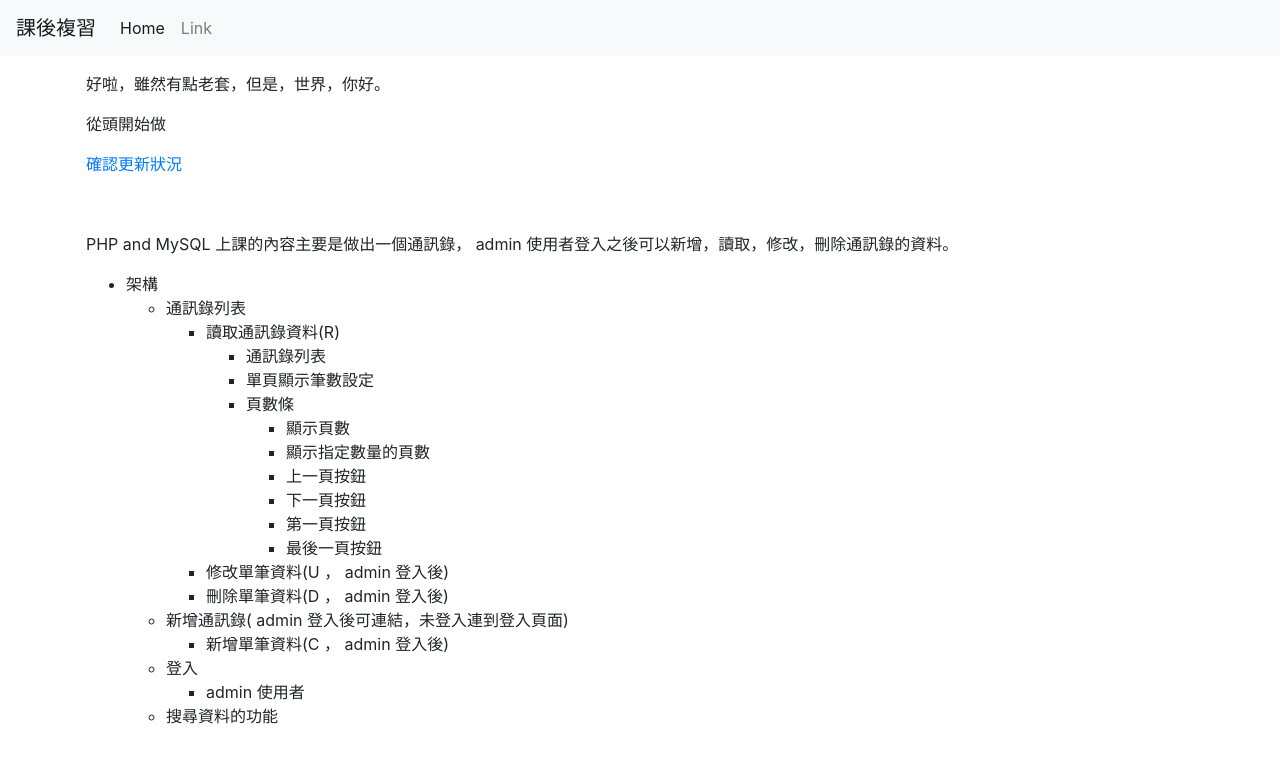
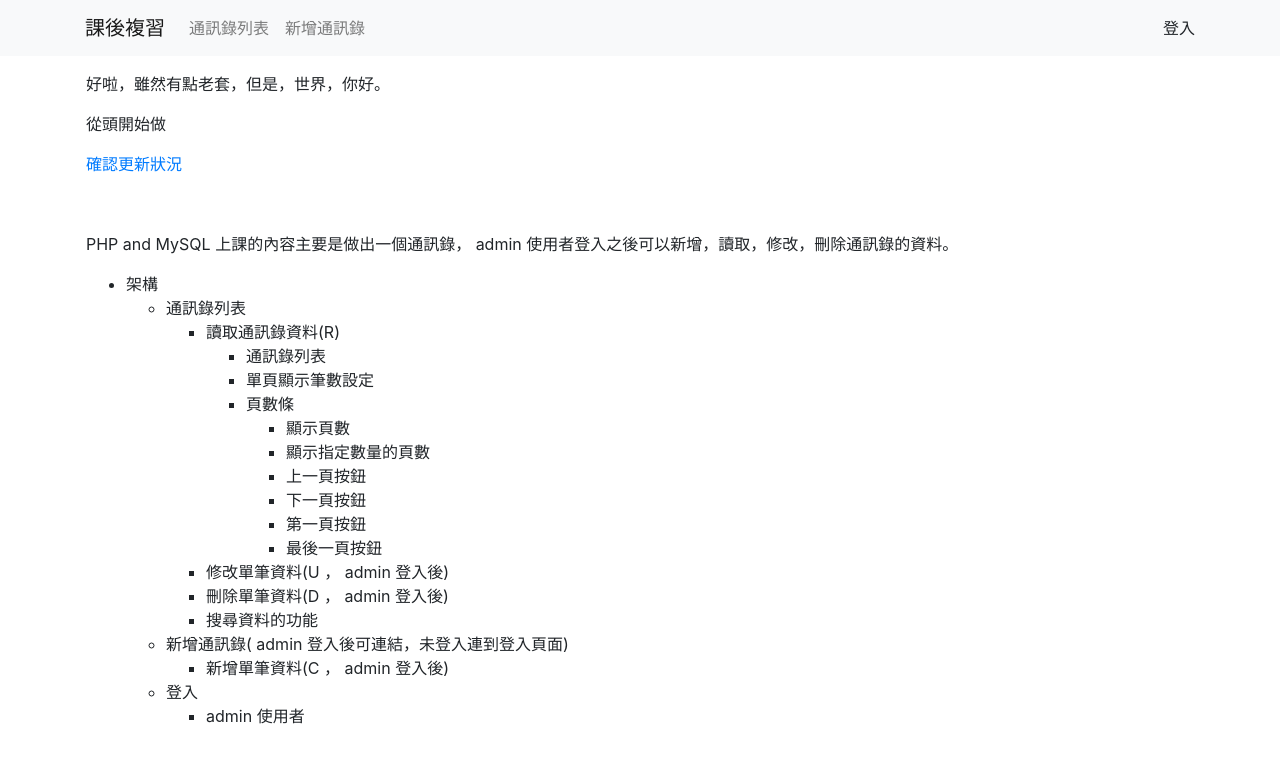
Before and after one commit to jchans-learning/noobphp, a PHP site: page /index_.php in a window 1280 px wide. Shown: the top 763 px of the page. Run offline with PHP 8.4, Linux system fonts and the light colour scheme.

Commit message:
add navbar items

```diff
--- a/parts/include-test.php
+++ b/parts/include-test.php
@@ -31,6 +31,7 @@
 									</ul>
 								<li>修改單筆資料(U ， admin 登入後)</li>
 								<li>刪除單筆資料(D ， admin 登入後)</li>
+								<li>搜尋資料的功能</li>
 							</ul>
 						<li>新增通訊錄( admin 登入後可連結，未登入連到登入頁面)</li>
 							<ul>
@@ -41,7 +42,6 @@
 							<ul>
 								<li>admin 使用者</li>
 							</ul>
-						<li>搜尋資料的功能</li>
 					</ul>
 			</ul>
 
--- a/parts/navbar.php
+++ b/parts/navbar.php
@@ -1,4 +1,5 @@
 <nav class="navbar navbar-expand-lg navbar-light bg-light">
+	<div class="container">
 	  <a class="navbar-brand" href="#">課後複習</a>
 	  <button class="navbar-toggler" type="button" data-toggle="collapse" data-target="#navbarSupportedContent" aria-controls="navbarSupportedContent" aria-expanded="false" aria-label="Toggle navigation">
 	    <span class="navbar-toggler-icon"></span>
@@ -6,12 +7,16 @@
 
 	  <div class="collapse navbar-collapse" id="navbarSupportedContent">
 	    <ul class="navbar-nav mr-auto">
-	      <li class="nav-item active">
-	        <a class="nav-link" href="#">Home <span class="sr-only">(current)</span></a>
+	      <li class="nav-item">
+	        <a class="nav-link" href="#">通訊錄列表</a>
 	      </li>
 	      <li class="nav-item">
-	        <a class="nav-link" href="#">Link</a>
+	        <a class="nav-link" href="#">新增通訊錄</a>
 	      </li>
 	    </ul>
+	    <ul class="navbar-nav">
+	    	<li class="nav-item">登入</li>
+	    </ul>
 	  </div>
-	</nav>
+	</div>
+</nav>
```
